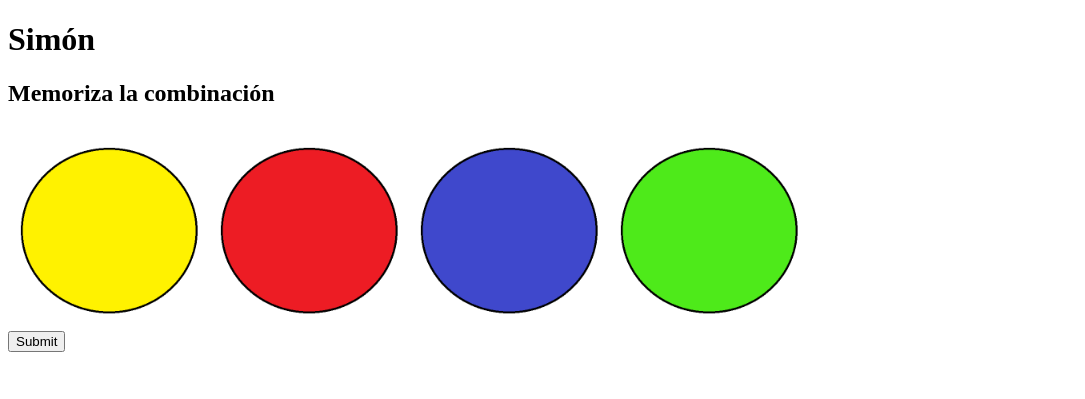
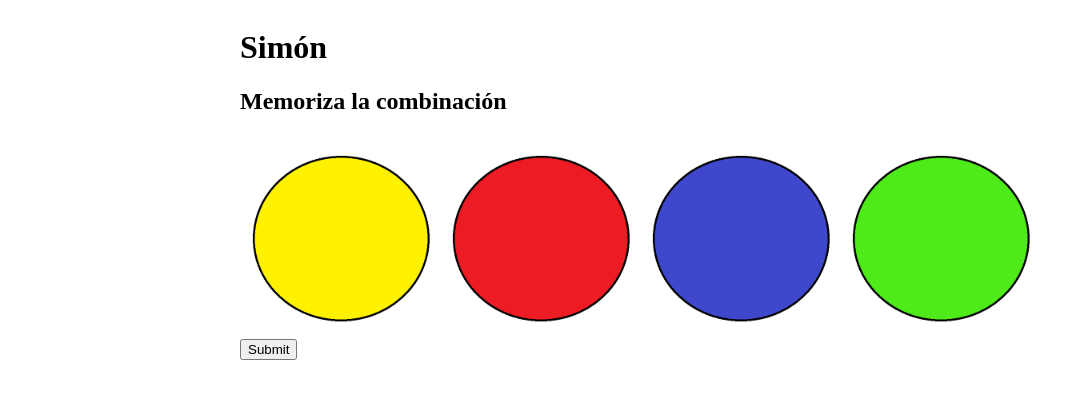
Before and after one commit to enol-mf/DWES, a PHP site: page /inicio.php in a window 1280 px wide. Shown: the top 399 px of the page, without its empty margins (0-1085 px from the left). Run offline with PHP 8.4, Linux system fonts and the light colour scheme.

Commit message:
Ejercicio Simon 2

```diff
--- a/UT4/JuegoSimón/inicio.php
+++ b/UT4/JuegoSimón/inicio.php
@@ -15,6 +15,7 @@ $_SESSION['numAleatorio'] = implode('', $numAleatorio);
     <meta charset="UTF-8">
     <meta name="viewport" content="width=device-width, initial-scale=1.0">
     <title>Document</title>
+    <link rel="stylesheet" href="style.css">
 </head>
 <body>
     <form action="jugar.php" method="post">
--- a/UT4/JuegoSimón/inicio2.php
+++ b/UT4/JuegoSimón/inicio2.php
@@ -18,6 +18,7 @@ if (isset($_POST['dificultad'])) {
     <meta charset="UTF-8">
     <meta name="viewport" content="width=device-width, initial-scale=1.0">
     <title>Simón</title>
+    <link rel="stylesheet" href="style.css">
 </head>
 <body>
     <form action="" method="post">
--- a/UT4/JuegoSimón/style.css
+++ b/UT4/JuegoSimón/style.css
@@ -1,3 +1,9 @@
+body {
+    display: flex;
+    justify-content: center;
+    align-items: center;
+}
+
 .contenedor {
     display: flex;
     gap: 5px;
```
